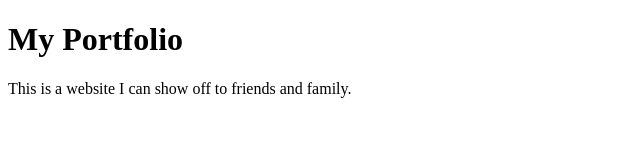
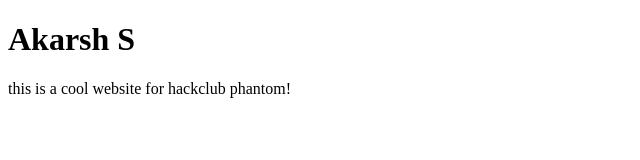
Before and after one commit to AkarshSharma2012/my-portfolio, a plain HTML site: page index.html in a window 1280 px wide. Shown: the whole page, without its empty margins (0-640 px from the left). Drawn offline with Linux system fonts and the light colour scheme.

Commit message:
make the page about me

```diff
--- a/index.html
+++ b/index.html
@@ -1,10 +1,10 @@
 <!DOCTYPE html>
 <html>
 	<head>
-		<title>My Portfolio</title>
+		<title>Akarsh's Portfolio</title>
 	</head>
 	<body>
-		<h1>My Portfolio</h1>
-		<p>This is a website I can show off to friends and family.</p>
+		<h1>Akarsh S</h1>
+		<p>this is a cool website for hackclub phantom!</p>
 	</body>
 </html>
```
